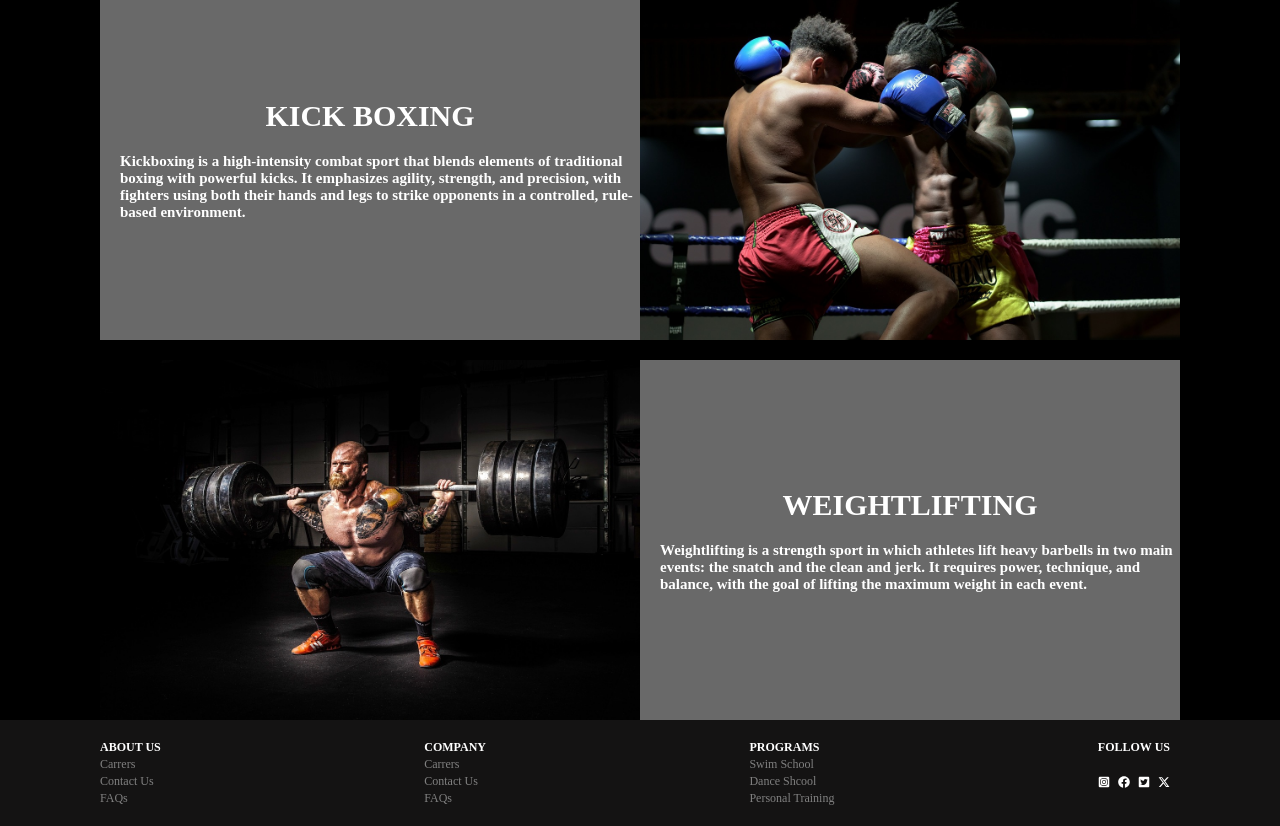
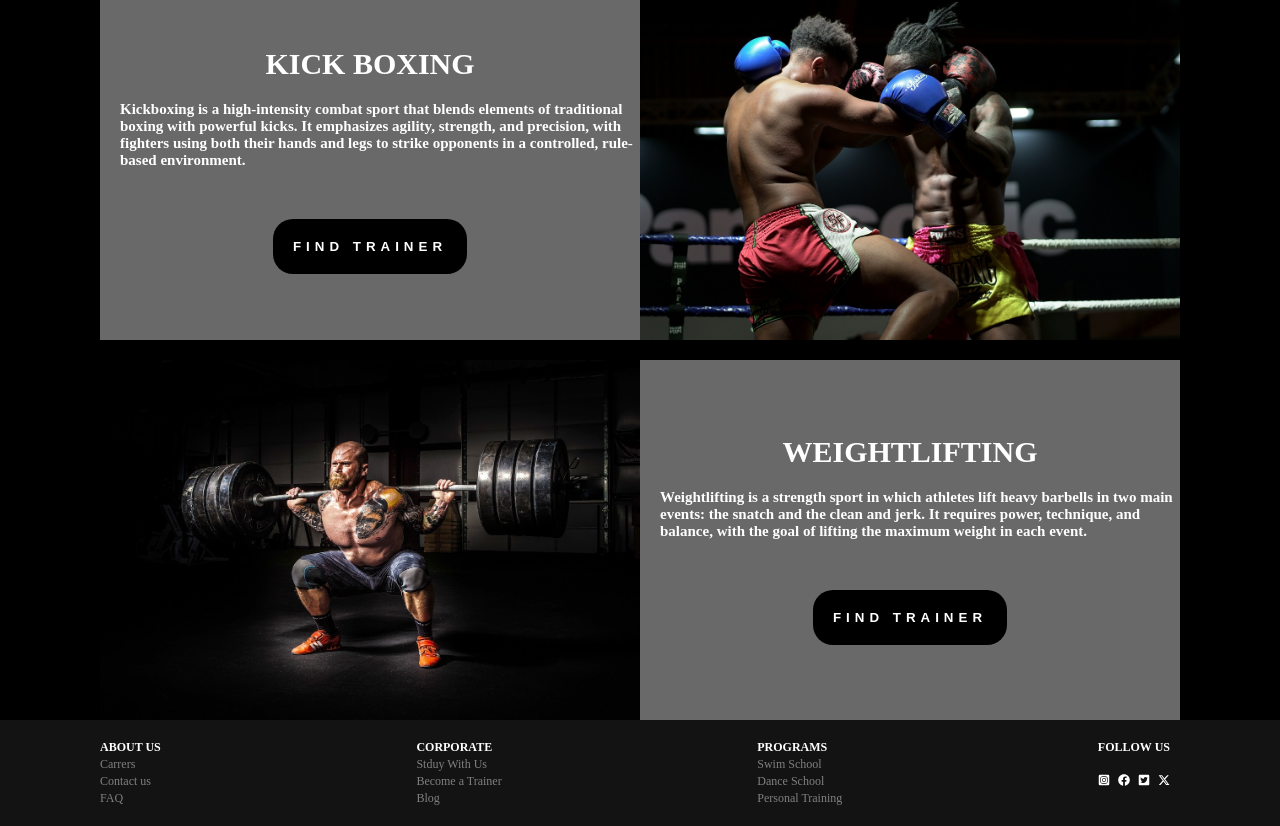
Before and after one commit to YoungjaeKimDeveloper/FitnessFirstProject, a React (Vite) app: page / in a window 1280 px wide. Shown: the part 1387-2213 px from the top of the page. Built offline with nearby package versions, Linux system fonts and the light colour scheme.

Commit message:
Add Find Trainer Button

```diff
--- a/src/components/FitnessProgramme/FitnessProgramme.css
+++ b/src/components/FitnessProgramme/FitnessProgramme.css
@@ -10,13 +10,14 @@
   width: 100%;
 }
 .programme-description {
+  background-color: dimgrey;
   display: flex;
   align-items: center;
   justify-content: center;
   font-size: 1.5rem;
   font-weight: bold;
   color: white;
-  background-color: dimgrey;
+
   text-align: center;
   flex-direction: column;
 }
@@ -28,3 +29,23 @@
   text-align: left;
   margin-left: 2rem;
 }
+.finding-trainer {
+  margin-top: 5rem;
+}
+.finding-trainer {
+  font-weight: bold;
+  padding: 2rem;
+  border-radius: 2rem;
+  border: none;
+  letter-spacing: 0.5rem;
+  text-transform: uppercase;
+  background-color: black;
+  color: white;
+  cursor: pointer;
+  transition: all 0.3s ease-in-out;
+}
+.finding-trainer:hover {
+  background-color: white;
+  color: black;
+  border: none;
+}
--- a/src/components/FitnessProgramme/FitnessProgramme.jsx
+++ b/src/components/FitnessProgramme/FitnessProgramme.jsx
@@ -1,7 +1,6 @@
 import React from "react";
 import "./FitnessProgramme.css";
-import boxing from "../../../public/assets/boxing.jpg";
-import "./FitnessProgramme.css";
+
 const FitnessProgramme = ({ title, img, description, isOpposite }) => {
   return (
     <div className="programme">
@@ -10,6 +9,7 @@ const FitnessProgramme = ({ title, img, description, isOpposite }) => {
           <div className="programme-description">
             <h1>{title}</h1>
             <p>{description}</p>
+            <button className="finding-trainer">Find Trainer</button>
           </div>
           <img src={img} alt="" className="programme-pic" />
         </>
@@ -19,6 +19,7 @@ const FitnessProgramme = ({ title, img, description, isOpposite }) => {
           <div className="programme-description">
             <h1>{title}</h1>
             <p>{description}</p>
+            <button className="finding-trainer">Find Trainer</button>
           </div>
         </>
       )}
--- a/src/components/Footer/Footer.jsx
+++ b/src/components/Footer/Footer.jsx
@@ -5,33 +5,43 @@ import { FaFacebook } from "react-icons/fa";
 import { FaTwitterSquare } from "react-icons/fa";
 import { FaXTwitter } from "react-icons/fa6";
 const Footer = () => {
+  const aboutUs = ["About us", "Carrers", "Contact us", "FAQ"];
+  const company = ["Corporate", "Stduy With Us", "Become a Trainer", "Blog"];
+  const programes = [
+    "programs",
+    "Swim School",
+    "Dance School",
+    "Personal Training",
+  ];
+  const icons = [
+    <FaInstagramSquare />,
+    <FaFacebook />,
+    <FaTwitterSquare />,
+    <FaXTwitter />,
+  ];
   return (
     <div className="footer">
-      <ul className="about-us">
-        <li>about us</li>
-        <li>Carrers</li>
-        <li>Contact Us</li>
-        <li>FAQs</li>
+      <ul>
+        {aboutUs.map((content, index) => (
+          <li key={index}>{content}</li>
+        ))}
       </ul>
-      <ul className="about-us">
-        <li>company</li>
-        <li>Carrers</li>
-        <li>Contact Us</li>
-        <li>FAQs</li>
+      <ul className>
+        {company.map((list, index) => (
+          <li key={index}>{list}</li>
+        ))}
       </ul>
       <ul>
-        <li>programs</li>
-        <li>Swim School</li>
-        <li>Dance Shcool</li>
-        <li>Personal Training</li>
+        {programes.map((program, index) => (
+          <li key={index}>{program}</li>
+        ))}
       </ul>
       <ul className="icons">
         <li>Follow Us</li>
         <div className="icons-list">
-          <FaInstagramSquare />
-          <FaFacebook />
-          <FaTwitterSquare />
-          <FaXTwitter />
+          {icons.map((icon, index) => (
+            <li key={index}>{icon}</li>
+          ))}
         </div>
       </ul>
     </div>
```
Also changed, not shown: 1 other file (tests, documents, lock files or other folders).
